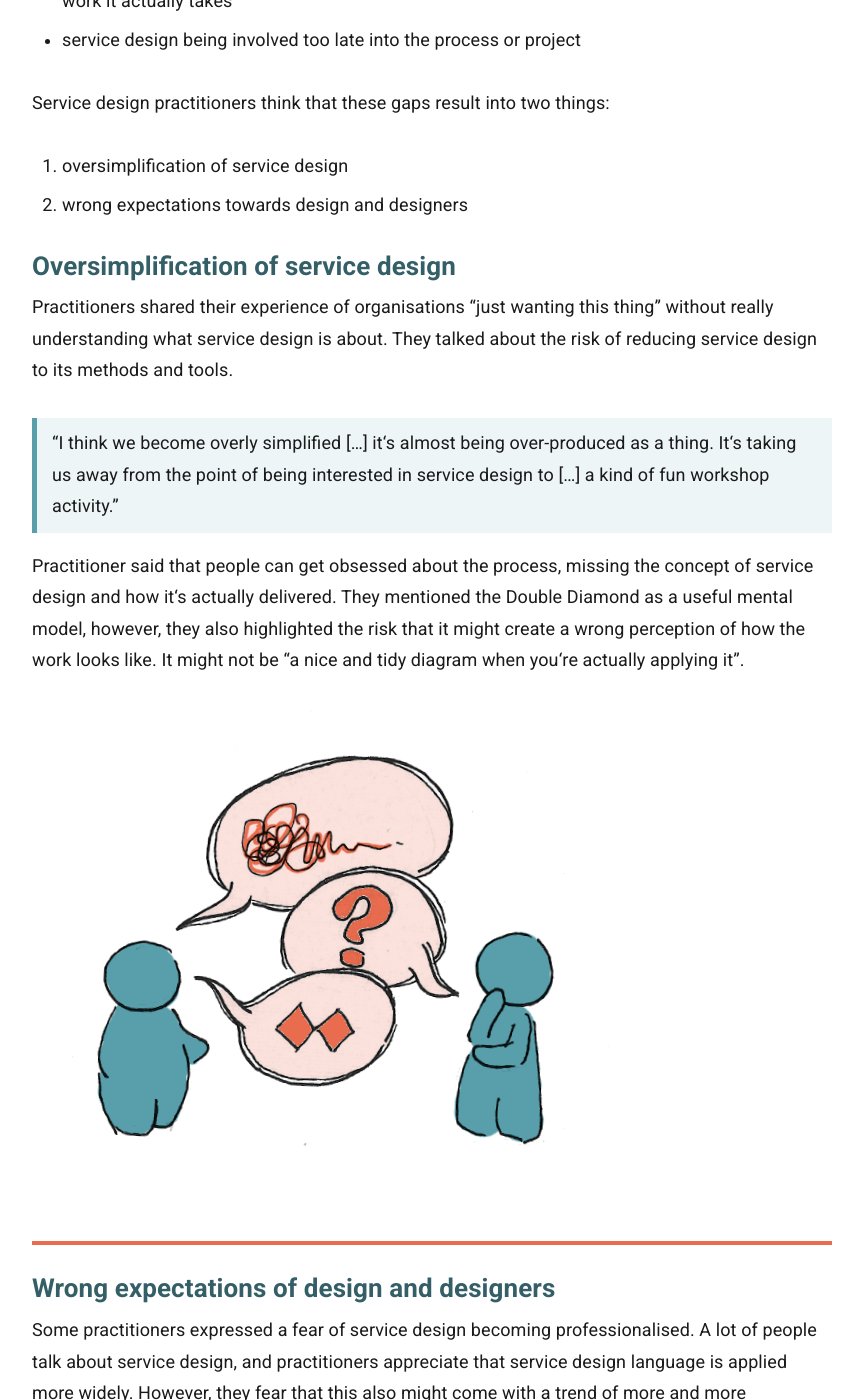
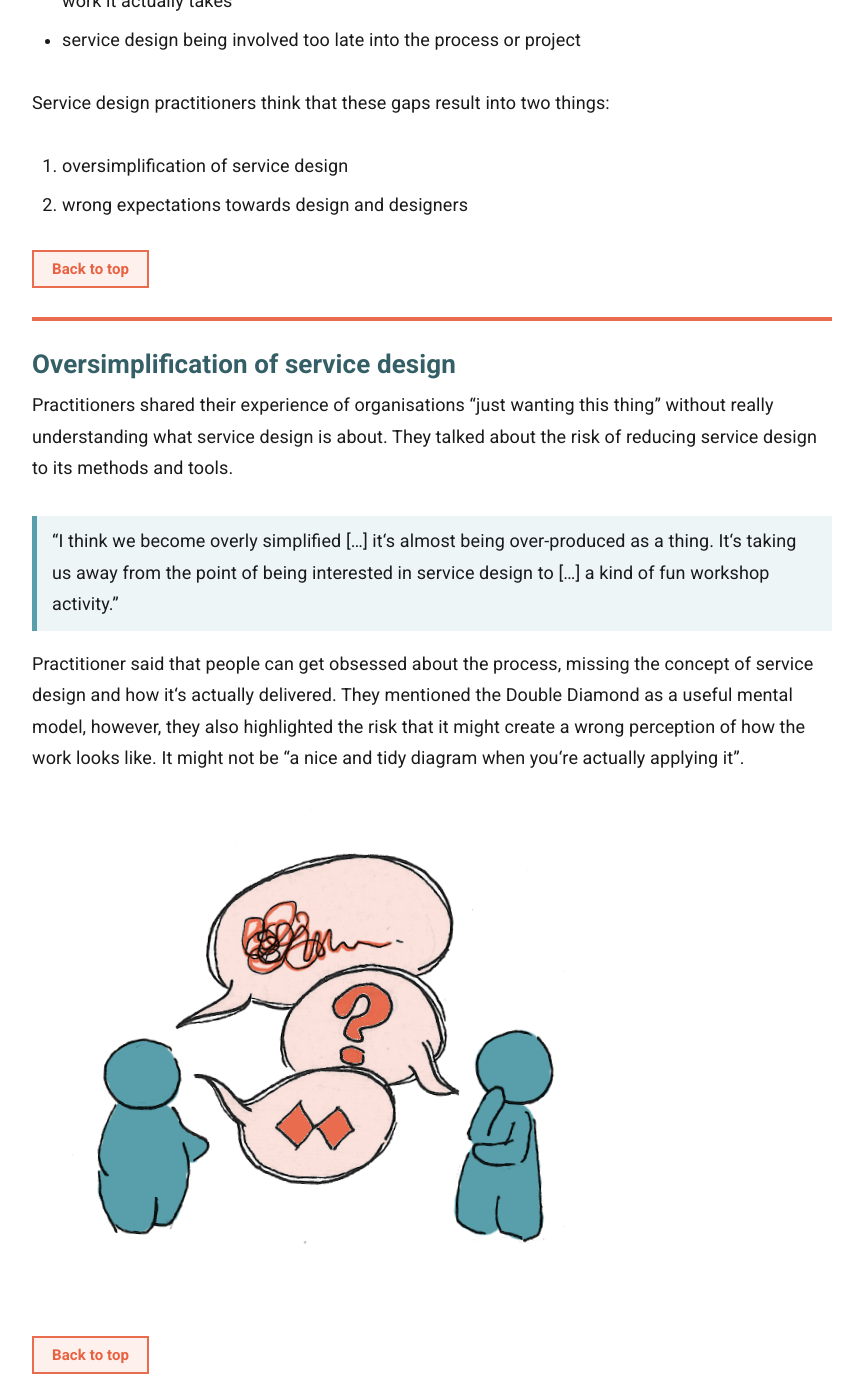
Before and after one commit to stephanie-K/practitioner-stories, a Jekyll site: the page built from _docs/SD-work-contributions/summary.md, in a window 1280 px wide and 1400 px high, scrolled down 27731 px. Shown: the whole window, without its empty margins (358-1221 px from the left). Built offline with Jekyll 4.4.1, drawn with Linux system fonts in a browser that asks for light colours; some of the changed text lies outside the part shown.

Commit message:
add back to top buttons

```diff
--- a/_docs/SD-work-contributions/summary.md
+++ b/_docs/SD-work-contributions/summary.md
@@ -444,7 +444,9 @@ Service design practitioners think that these gaps result into two things:
 1. oversimplification of service design
 2. wrong expectations towards design and designers
 
-<h3 id="oversimplification">Oversimplification of service design</h3>
+<a class="button-alt" href="#">Back to top</a>
+
+<h3 id="oversimplification" class="top-line-alt">Oversimplification of service design</h3>
 
 Practitioners shared their experience of organisations “just wanting this thing” without really understanding what service design is about. They talked about the risk of reducing service design to its methods and tools.
 
@@ -453,6 +455,8 @@ Practitioners shared their experience of organisations “just wanting this thin
 Practitioner said that people can get obsessed about the process, missing the concept of service design and how it‘s actually delivered. They mentioned the Double Diamond as a useful mental model, however, they also highlighted the risk that it might create a wrong perception of how the work looks like. It might not be “a nice and tidy diagram when you‘re actually applying it”.
 
 ![illustration of two people talking about design with the double diamond and the squiggle](/practitioner-stories/images/SDwork/descom_illustrations-rep.jpg)
+
+<a class="button-alt" href="#">Back to top</a>
 
 <h3 id="wrong-expectations" class="top-line-alt">Wrong expectations of design and designers</h3>
 
@@ -465,6 +469,8 @@ This trend is supported by training that is too simple and not oriented on day-t
 Practitioners also talked about the commercial side of service design and how the practice sometimes even might be misused for that.
 
 > “Service design has been commodified depending on how it‘s been bought, who is wanting it, and what they‘re wanting it for.”
+
+<a class="button-alt" href="#">Back to top</a>
 
 <h3 id="how-we-talk-about-service-design" class="top-line-alt">How we talk about service design</h3>
 
@@ -481,6 +487,8 @@ When it comes to communicating service design, practitioners listed the followin
 - service design pushing too hard
 
 > “Language is one of the biggest barriers to involving people, and we need to be more conscious, self-conscious of the language we use.”
+
+<a class="button-alt" href="#">Back to top</a>
 
 <h3 id="how-can-we-change-the-perception-of-design" class="top-line-alt">How can we change the perception of design?</h3>
 
```
